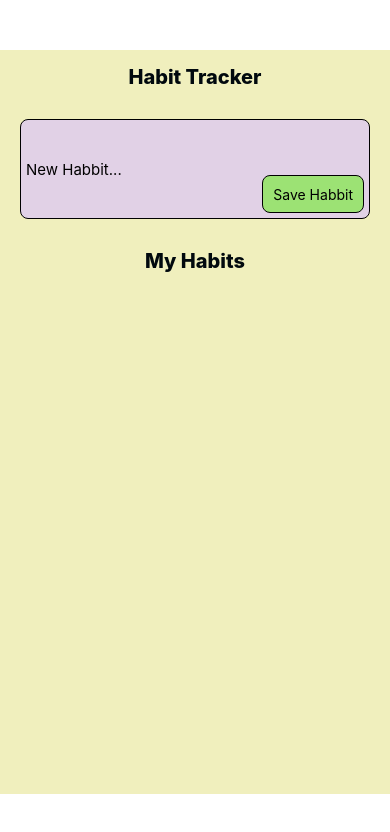
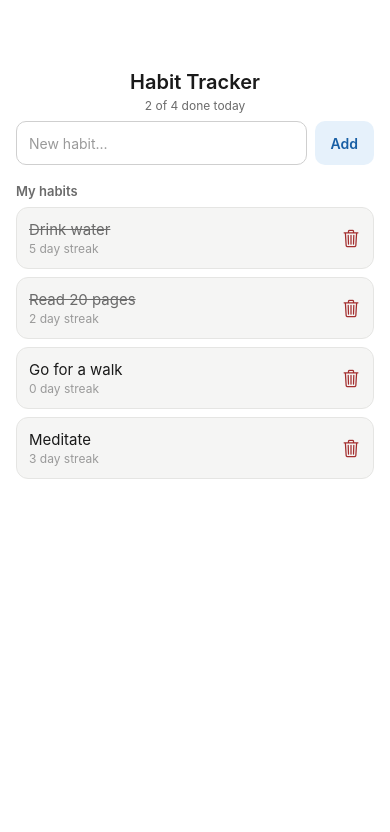
Before and after one commit to Aanchal-19/habit-tracker, a React Native app: screen / in a window 390 px wide. Shown: the top 832 px of the page. Built offline with nearby package versions, Linux system fonts and the light colour scheme.

Commit message:
v2 of Habit tracker

```diff
--- a/App.tsx
+++ b/App.tsx
@@ -1,55 +1,104 @@
-import {useState} from 'react'
-import { StyleSheet, View, Text, TextInput, Pressable, FlatList } from 'react-native';
+import { useState } from "react";
+import { StyleSheet, View, Text, FlatList, Pressable, TextInput } from "react-native";
+import { Ionicons } from '@expo/vector-icons';
 
-type Habit = {id: string, habitString: string};
+type Habit = {id: string, habitString: string, habitSubstring: string, isCompleted: boolean};
+
+const demo: [Habit] = [
+    { id: '1', habitString: 'Drink water',   habitSubstring: '5', isCompleted: true  },
+    { id: '2', habitString: 'Read 20 pages', habitSubstring: '2', isCompleted: true  },
+    { id: '3', habitString: 'Go for a walk', habitSubstring: '0', isCompleted: false },
+    { id: '4', habitString: 'Meditate',      habitSubstring: '3', isCompleted: false },
+  ];
 
 export default function App() {
   const [habitInput, setInput] = useState('');
-  const [habits, setHabit] = useState<Habit[]>([]);
-
+  const [habits, setNewHabit] = useState<Habit[]>(demo);
   const addHabit = () => {
     if (habitInput.trim() === '') return
-    const newHabit: Habit = {id: Date.now().toString(), habitString: habitInput.trim()};
-    setHabit([...habits, newHabit]);
+    const newHabit: Habit = {id: Date.now().toString(), habitString: habitInput.trim(), habitSubstring: '0', isCompleted: false};
+    setNewHabit([...habits, newHabit]);
     setInput('');
   };
 
-  return (
-    <View style={styles.container}>
-      <Text style={styles.text}>Habit Tracker</Text>
+  return(
+    <View style={styles.contentView}>
 
-      <View style={styles.viewContainer}>
-        <TextInput style={styles.input} value={habitInput} onChangeText={setInput} multiline textAlignVertical='top' placeholder="New Habbit..." />
+      <View style={styles.headingView}>
+        <Text style={styles.headingText}>
+          Habit Tracker
+        </Text>
 
-        <Pressable style={styles.button} onPress={addHabit}>
-          <Text>Save Habbit</Text>
-        </Pressable>
+        <Text style={styles.subHeadingText}>
+          2 of 4 done today
+        </Text>
 
       </View>
 
-      <Text style={styles.text}>My Habits</Text>
+      <View style={styles.addHabitView}>
+        <TextInput style={styles.inputField} placeholder="New habit..." placeholderTextColor={colors.textMuted} value={habitInput} onChangeText={setInput}/>
 
-      <FlatList
-        data={habits}
-        keyExtractor={(item) => item.id}
-        renderItem={({item}) => (
-          <View>
+        <Pressable style={styles.buttonContainer} onPress={addHabit}>
+          <Text style={styles.addButtonText}>
+            Add
+          </Text>
+        </Pressable>
+      </View>
 
-          <Text style={styles.input}>
-            {item.habitString}
-          </Text>
+      <Text style={styles.sectionText}>
+        My habits
+      </Text>
 
+      <FlatList data={habits} keyExtractor={(item) => item.id} renderItem={({item}) => (
+        <View style={styles.habitCardView}>
+          <View style={styles.textColumn}>
+            <View>
+              <Text style={(item.isCompleted) ? styles.completedHabitText : styles.habitText}>
+                {item.habitString}
+              </Text>
+
+              <Text style={styles.subStrigText}>
+                {item.habitSubstring} day streak
+              </Text>
+            </View>
           </View>
-        )}/>
+          <Ionicons name="trash-outline" size={20} color={colors.danger}/>
+        </View>
+      )}/>
 
     </View>
   );
 }
 
+const colors = {
+  pageBg:        '#FFFFFF',
+  cardBg:        '#F5F5F4',
+  cardBorder:    '#E5E5E3',
+  textPrimary:   '#1A1A1A',
+  textSecondary: '#6B6B6B',
+  textMuted:     '#9A9A9A',
+  inputBorder:   '#CFCFCF',
+  addBg:         '#E6F1FB',
+  addText:       '#185FA5',
+  doneBg:        '#EAF3DE',
+  doneTick:      '#3B6D11',
+  circleBorder:  '#B4B2A9',
+  danger:        '#A32D2D',
+};
+
 const styles = StyleSheet.create({
-  container: {flex: 1, marginTop: 50, marginBottom: 50, backgroundColor: '#f0efbd', paddingHorizontal: 20},
-  text: {color: '#01090e', fontSize: 20, fontWeight: '800', textAlign: 'center', margin: 15},
-  viewContainer: {flexDirection: 'row', margin: 15, gap: 10, backgroundColor: '#e1d1e6', padding: 5, height: 100, borderWidth: 1, borderColor: '#000000', borderRadius: 8, marginHorizontal: 0},
-  input: {fontSize: 15, flex: 1, alignContent: 'space-evenly', flexDirection: 'row' },
-  button: {backgroundColor: '#9ce274', borderRadius: 8, padding: 10, height: 38, alignSelf: 'flex-end', borderColor: '#0000000', borderWidth: 1}
+  contentView: {flex: 1, backgroundColor: colors.pageBg, paddingTop: 70, paddingHorizontal: 16, alignContent: 'center'},
+  headingView: {gap: 4},
+  headingText: {alignSelf: 'center', fontSize: 20, fontWeight: '600', color: colors.textPrimary},
+  subHeadingText: {alignSelf: 'center', fontSize: 12, color: colors.textSecondary, marginBottom: 8},
+  addHabitView: {flexDirection: 'row', gap: 8, marginBottom: 18},
+  inputField: {flex: 1, minHeight: 44, paddingHorizontal: 12, fontSize: 14, color: colors.textPrimary, borderWidth: 1, borderColor: colors.inputBorder, borderRadius: 10},
+  buttonContainer: {minHeight: 44, paddingHorizontal: 16, backgroundColor: colors.addBg, borderRadius: 10, justifyContent: 'center'},
+  addButtonText: {fontSize: 14, fontWeight: '600', color: colors.addText},
+  sectionText: {flexDirection: 'row', alignSelf: 'flex-start', fontSize: 13, fontWeight: '600', marginBottom: 8, color: colors.textSecondary},
+  habitCardView: {flexDirection: 'row', alignItems: 'center', gap: 12, padding: 12, backgroundColor: colors.cardBg, borderWidth: StyleSheet.hairlineWidth, borderColor: colors.cardBorder, borderRadius: 12, marginBottom: 8},
+  habitText: {fontSize: 15, color: colors.textPrimary},
+  completedHabitText: {fontSize: 15, textDecorationLine: 'line-through', color: colors.textSecondary},
+  subStrigText: {fontSize: 12, color: colors.textMuted, marginTop: 2},
+  textColumn: {flex: 1},
 });
--- a/package.json
+++ b/package.json
@@ -3,6 +3,7 @@
   "version": "1.0.0",
   "main": "index.ts",
   "dependencies": {
+    "@expo/vector-icons": "^15.0.2",
     "expo": "~58.0.21",
     "expo-status-bar": "~58.0.4",
     "react": "19.3.0",
```
Also changed, not shown: 1 other file (tests, documents, lock files or other folders).
